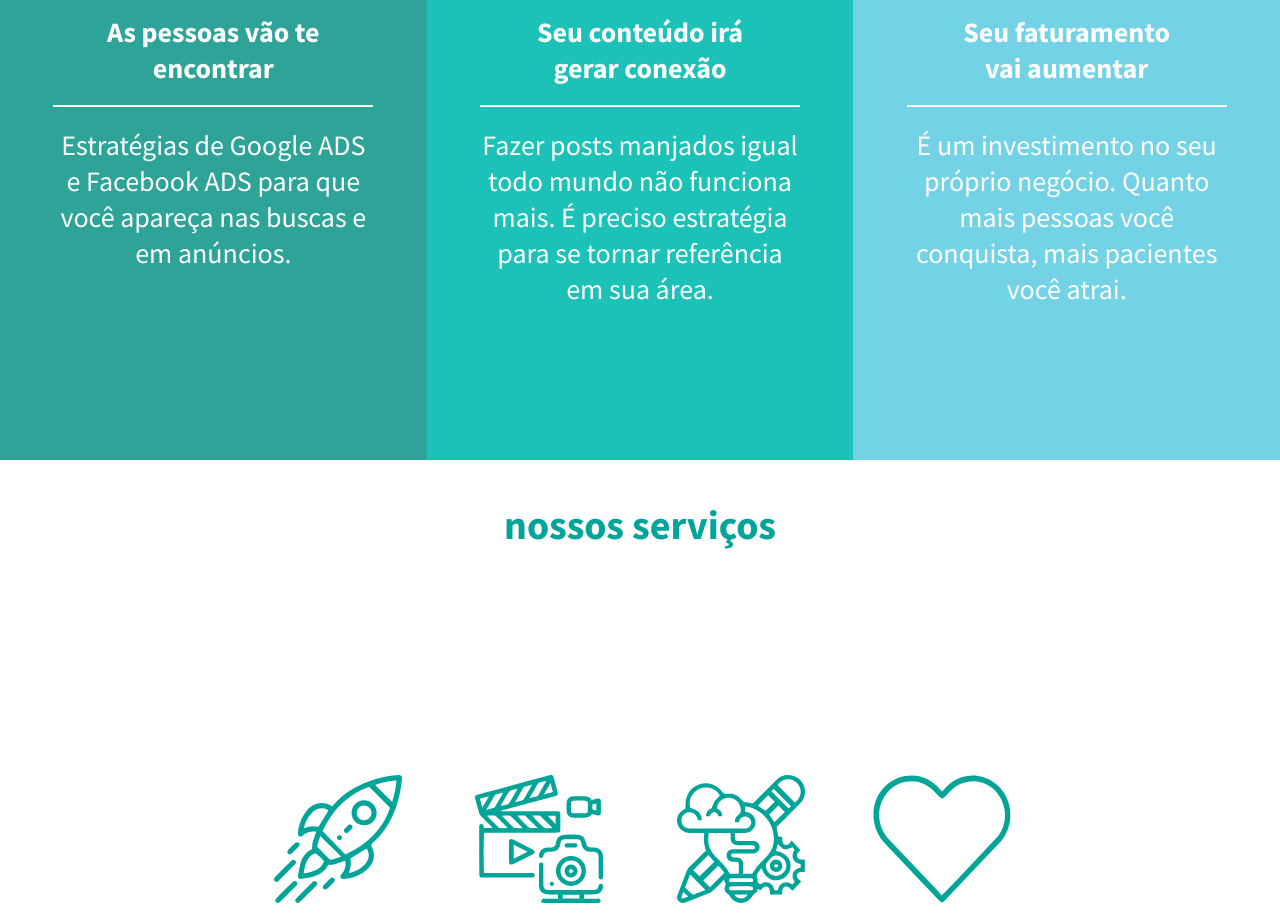
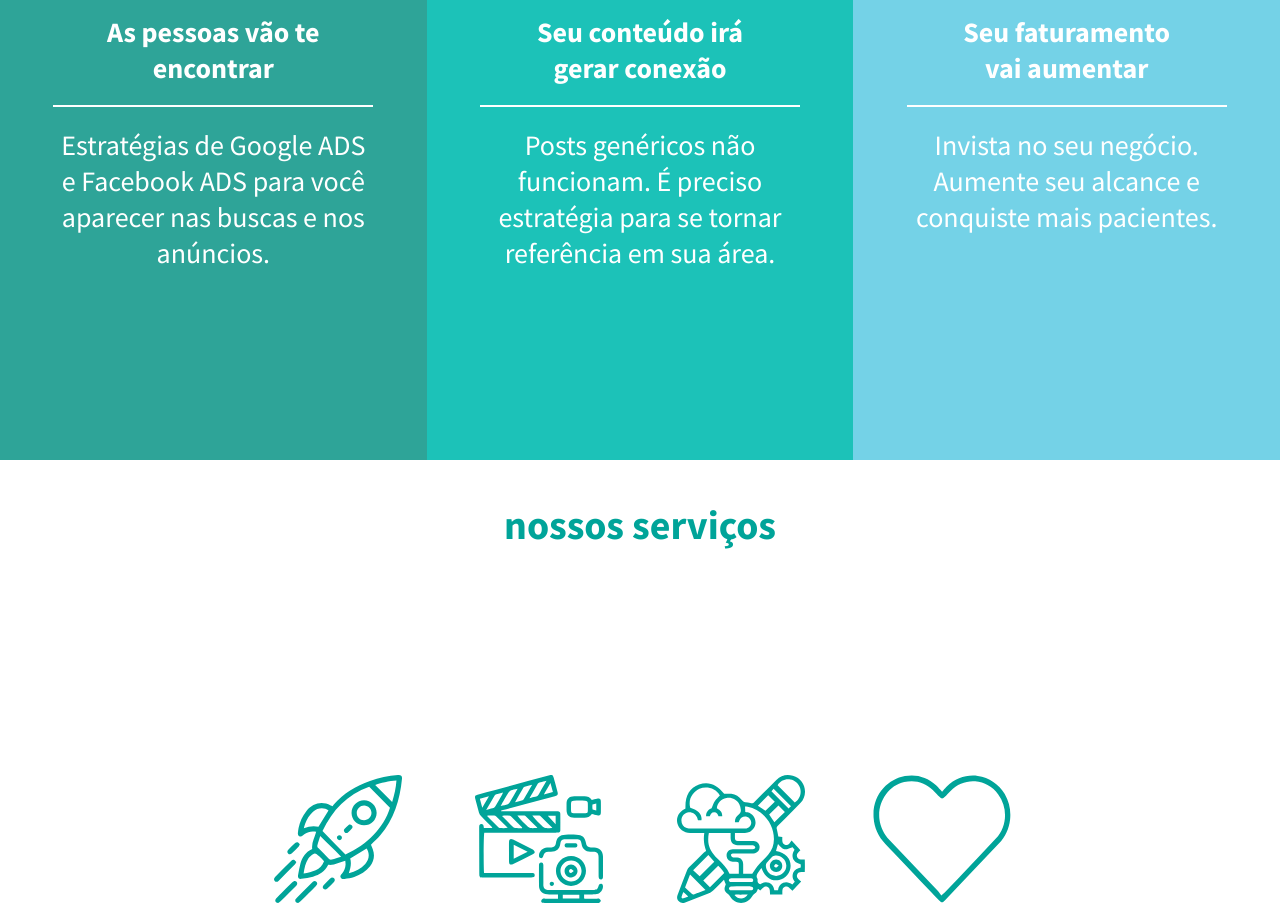
Before and after one commit to marcelorossini/agenciaclinica, a Next.js app: page / in a window 1280 px wide. Shown: the part 1140-2064 px from the top of the page. Built offline with nearby package versions, Linux system fonts and the light colour scheme; no server answers.

Commit message:
demais ajustes

```diff
--- a/src/components/Pages/Details/index.js
+++ b/src/components/Pages/Details/index.js
@@ -19,33 +19,39 @@ export default function Home() {
         <WrapperItem backgroundColor="#2ea498">
           <Item>
             <Image src="/assets/details/dart.svg" alt="" />
-            <Title className="fontSizeSecondary">As pessoas vão te encontrar</Title>
+            <Title className="fontSizeSecondary">
+              As pessoas vão te encontrar
+            </Title>
             <Divider />
             <Description className="fontSizeSecondary">
-              Estratégias de Google ADS e Facebook ADS para que você apareça nas
-              buscas e em anúncios.
+              Estratégias de Google ADS e Facebook ADS para você aparecer nas
+              buscas e nos anúncios.
             </Description>
           </Item>
         </WrapperItem>
         <WrapperItem backgroundColor="#1cc2b8">
           <Item>
             <Image src="/assets/details/heart.svg" alt="" />
-            <Title className="fontSizeSecondary">Seu conteúdo irá gerar conexão</Title>
+            <Title className="fontSizeSecondary">
+              Seu conteúdo irá gerar conexão
+            </Title>
             <Divider />
             <Description className="fontSizeSecondary">
-              Fazer posts manjados igual todo mundo não funciona mais. É preciso
-              estratégia para se tornar referência em sua área.
+              Posts genéricos não funcionam. É preciso estratégia para se tornar
+              referência em sua área.
             </Description>
           </Item>
         </WrapperItem>
         <WrapperItem backgroundColor="#74d2e7">
           <Item>
             <Image src="/assets/details/money.svg" alt="" />
-            <Title className="fontSizeSecondary">Seu faturamento vai aumentar</Title>
+            <Title className="fontSizeSecondary">
+              Seu faturamento vai aumentar
+            </Title>
             <Divider />
             <Description className="fontSizeSecondary">
-              É um investimento no seu próprio negócio. Quanto mais pessoas você
-              conquista, mais pacientes você atrai.
+              Invista no seu negócio. Aumente seu alcance e conquiste mais
+              pacientes.
             </Description>
           </Item>
         </WrapperItem>
--- a/src/components/Pages/Home/index.js
+++ b/src/components/Pages/Home/index.js
@@ -103,7 +103,7 @@ function Modal() {
 
   return (
     <>
-    <TextModal>Se inscreva sem compromisso e <b>ganhe uma sessão fotográfica + 10% de desconto</b>, caso queira adquirir nossos serviços de marketing digital após o envio do orçamento. As vagas são limitadas e você precisa aproveitar essa oportunidade!</TextModal>
+    <TextModal>Se inscreva para receber seu orçamento sem compromisso e ganhe <b>10% de desconto + uma mentoria exclusiva</b>, caso queira turbinar suas redes sociais com a gente. As vagas são limitadas, então corre!</TextModal>
     <Form onSubmit={handleSubmit(handleOnSubmit)}>
       <GroupInput>
         <Label>Nome:</Label>
@@ -119,7 +119,7 @@ function Modal() {
         <Label>Email:</Label>
         <Input height="38px" {...register("email")} />
       </GroupInput>
-      <InformationTextModal>*Promoção válida até que as vagas sejam preenchidas ou até 08/11/2021.</InformationTextModal>
+      <InformationTextModal>*Promoção válida até 30/10/2021 ou até as vagas se esgotarem.</InformationTextModal>
       <ButtonModal>Enviar</ButtonModal>
     </Form>
     </>
--- a/src/pages/_app.js
+++ b/src/pages/_app.js
@@ -1,11 +1,40 @@
 import GlobalStyles from "../styles/global";
-import Head from 'next/head'
+import Head from "next/head";
 
 function MyApp({ Component, pageProps }) {
+  const data = {
+    name: "Agência Clinica",
+    title: "Agência Clinica  - Marketing Digital para Profissionais da Saúde",
+    description:
+      "O marketing tradicional não funciona mais! Somos uma agência 100% focada em estratégias humanizadas, não basta só atrair pacientes, nós te ajudamos a encantá-los.",
+    url: "https://www.agenciaclinica.com.br",
+    image: "https://www.agenciaclinica.com.br/assets/og-20211005.jpg",
+  };
   return (
     <>
       <Head>
-        <meta name="viewport" content="width=device-width, initial-scale=1.0, maximum-scale=1.0, user-scalable=no" />
+        <meta
+          name="viewport"
+          content="width=device-width, initial-scale=1.0, maximum-scale=1.0, user-scalable=no"
+        />
+
+        {/* Default */}
+        <meta name="description" content={data.description} />
+
+        {/* Twitter */}
+        <meta name="twitter:card" content="summary" key="twcard" />
+        <meta name="twitter:creator" content={data.name} key="twhandle" />
+
+        {/* Open Graph */}
+        <meta property="og:url" content={data.url} key="ogurl" />
+        <meta property="og:image" content={data.image} key="ogimage" />
+        <meta property="og:site_name" content={data.title} key="ogsitename" />
+        <meta property="og:title" content={data.title} key="ogtitle" />
+        <meta
+          property="og:description"
+          content={data.description}
+          key="ogdesc"
+        />
       </Head>
       <Component {...pageProps} />
       <GlobalStyles />
--- a/src/pages/_document.js
+++ b/src/pages/_document.js
@@ -57,7 +57,6 @@ export default class MyDocument extends Document {
             />
           )}
           <meta charSet="utf-8" />
-          <meta name="description" content="O marketing tradicional não funciona mais! Somos uma agência 100% focada em estratégias humanizadas, não basta só atrair pacientes, nós te ajudamos a encantá-los." />
           <link rel={"preconnect"} href={"https://fonts.googleapis.com"} />
           <link rel={"preconnect"} href={"https://fonts.gstatic.com"} />
           <link href={"https://fonts.googleapis.com/css2?family=Source+Sans+Pro:ital,wght@0,300;0,400;0,700;1,300;1,400;1,700&display=swap"} rel={"stylesheet"} />
```
Also changed, not shown: public/assets/og-20211005.jpg (added).
